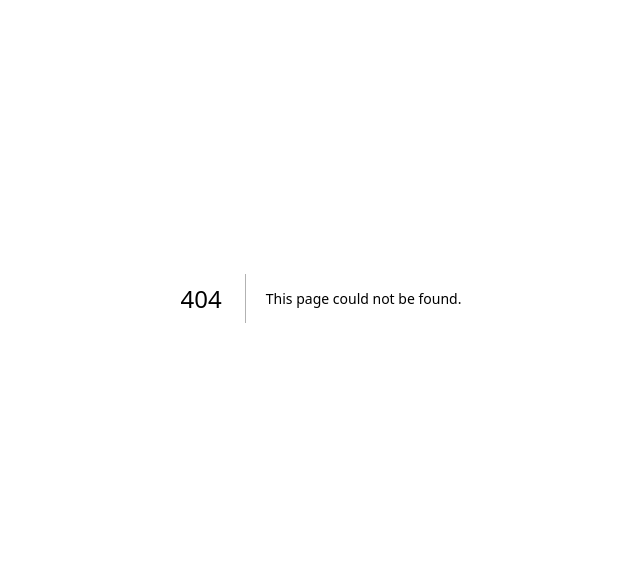
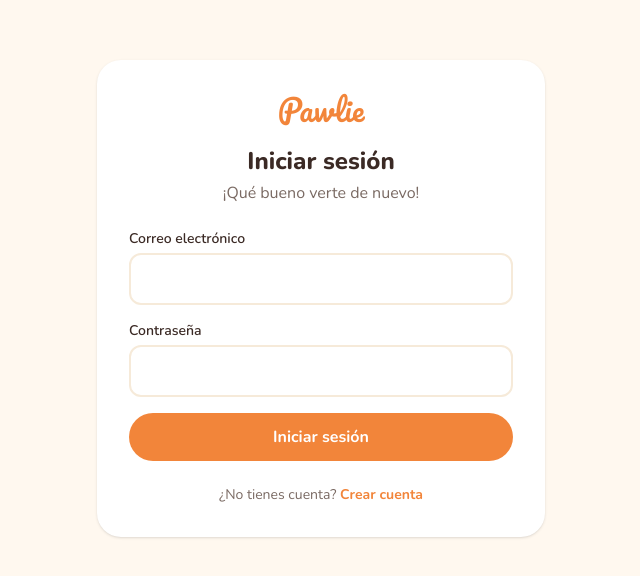
Before and after one commit to CrisJauregui/Pawlie, a Next.js app in the folder frontend/: page /login in a window 1280 px wide. Before the commit this address had no page. Shown: the part 102-678 px from the top of the page, without its empty margins (319-959 px from the left). Built offline with nearby package versions, Linux system fonts and the light colour scheme; no server answers.

Commit message:
Agrega la pantalla de iniciar sesión

```diff
--- /dev/null
+++ b/frontend/app/login/page.tsx
@@ -0,0 +1,73 @@
+"use client";
+
+import Link from "next/link";
+import { useRouter } from "next/navigation";
+import { useState, type FormEvent } from "react";
+import { AuthCard } from "@/components/AuthCard";
+import { Alerta, Button, Input } from "@/components/ui";
+import { api, ApiError } from "@/lib/api";
+import type { RespuestaAuth } from "@/lib/types";
+import { rutaInicio, useSesion } from "@/store/sesion";
+
+export default function LoginPage() {
+  const router = useRouter();
+  const iniciarSesion = useSesion((s) => s.iniciarSesion);
+  const [email, setEmail] = useState("");
+  const [password, setPassword] = useState("");
+  const [error, setError] = useState<string | null>(null);
+  const [enviando, setEnviando] = useState(false);
+
+  async function enviar(e: FormEvent) {
+    e.preventDefault();
+    setError(null);
+    setEnviando(true);
+    try {
+      const { accessToken, user } = await api<RespuestaAuth>("/auth/login", {
+        method: "POST",
+        body: { email, password },
+      });
+      iniciarSesion(accessToken, user);
+      router.replace(rutaInicio(user));
+    } catch (err) {
+      setError(
+        err instanceof ApiError ? err.message : "No se pudo iniciar sesión",
+      );
+      setEnviando(false);
+    }
+  }
+
+  return (
+    <AuthCard titulo="Iniciar sesión" subtitulo="¡Qué bueno verte de nuevo!">
+      <form onSubmit={enviar} className="flex flex-col gap-4">
+        {error && <Alerta>{error}</Alerta>}
+        <Input
+          id="email"
+          label="Correo electrónico"
+          type="email"
+          autoComplete="email"
+          required
+          value={email}
+          onChange={(e) => setEmail(e.target.value)}
+        />
+        <Input
+          id="password"
+          label="Contraseña"
+          type="password"
+          autoComplete="current-password"
+          required
+          value={password}
+          onChange={(e) => setPassword(e.target.value)}
+        />
+        <Button type="submit" disabled={enviando}>
+          {enviando ? "Entrando…" : "Iniciar sesión"}
+        </Button>
+      </form>
+      <p className="mt-6 text-center text-sm text-tinta-suave">
+        ¿No tienes cuenta?{" "}
+        <Link href="/registro" className="font-bold text-naranja">
+          Crear cuenta
+        </Link>
+      </p>
+    </AuthCard>
+  );
+}
--- /dev/null
+++ b/frontend/components/AuthCard.tsx
@@ -0,0 +1,25 @@
+import { Logo } from "./Logo";
+
+// Contenedor común de las pantallas de login, registro y selección de rol.
+export function AuthCard({
+  titulo,
+  subtitulo,
+  children,
+}: {
+  titulo: string;
+  subtitulo?: string;
+  children: React.ReactNode;
+}) {
+  return (
+    <main className="flex flex-1 items-center justify-center px-4 py-10">
+      <div className="w-full max-w-md rounded-3xl bg-white p-8 shadow-sm">
+        <div className="mb-6 text-center">
+          <Logo />
+          <h1 className="mt-4 text-2xl font-extrabold">{titulo}</h1>
+          {subtitulo && <p className="mt-1 text-tinta-suave">{subtitulo}</p>}
+        </div>
+        {children}
+      </div>
+    </main>
+  );
+}
```
